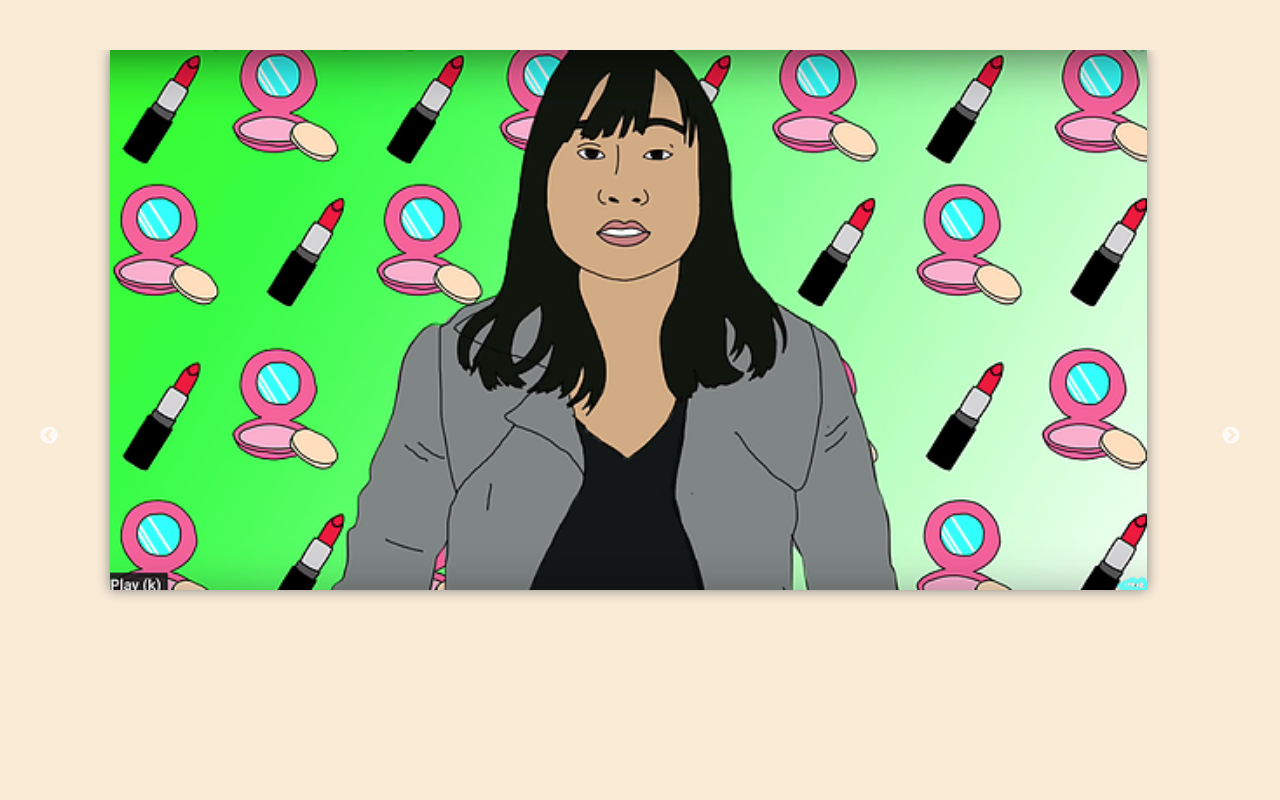
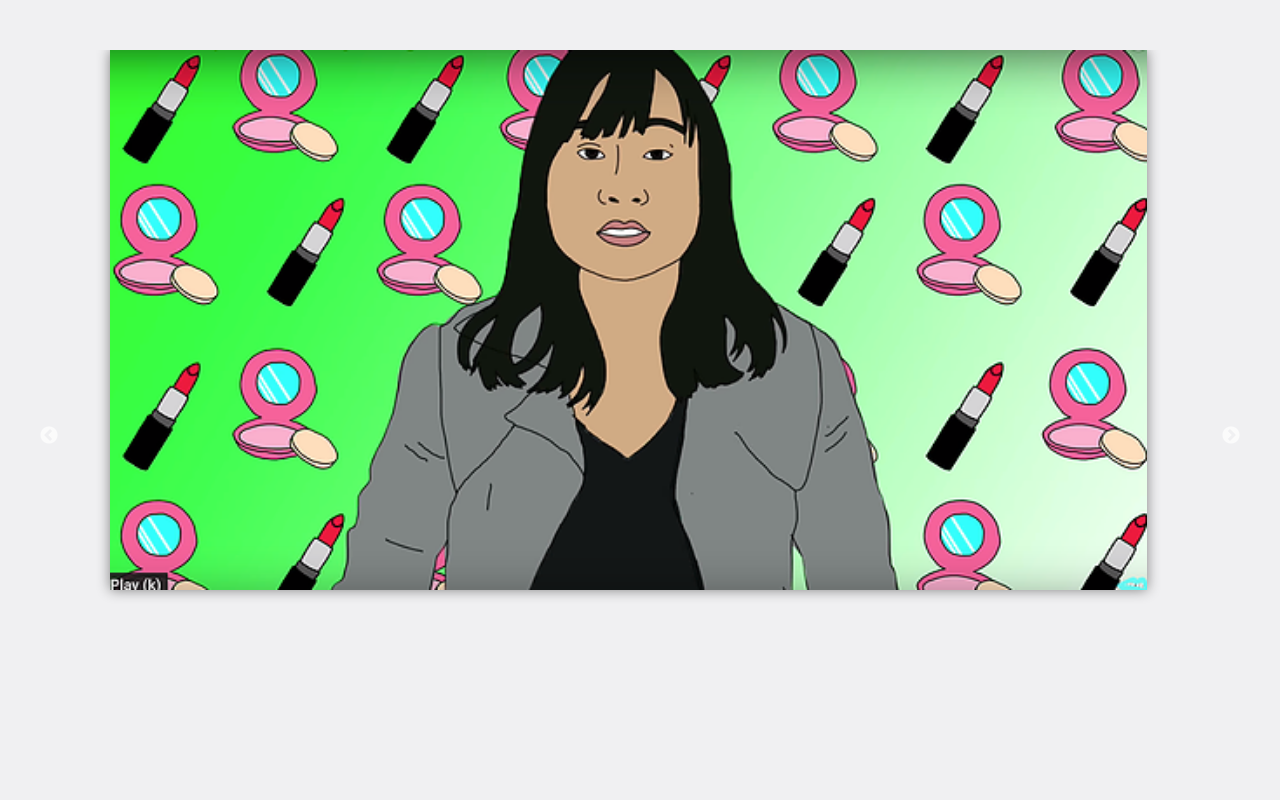
Before and after one commit to mra33/amazing-test-gallery, a plain HTML site: page index.html in a window 1280 px wide. Shown: the top 800 px of the page. Drawn offline with nearby package versions, Linux system fonts and the light colour scheme.

Commit message:
Update main.css

```diff
--- a/css/main.css
+++ b/css/main.css
@@ -101,7 +101,7 @@ body {
     font-family: 'Bangers';
     text-align: center;
     margin-top: 50px;
-    background-color: antiquewhite;
+    background-color: #F0F0F2;
 }
 
 .wrapper {
```
